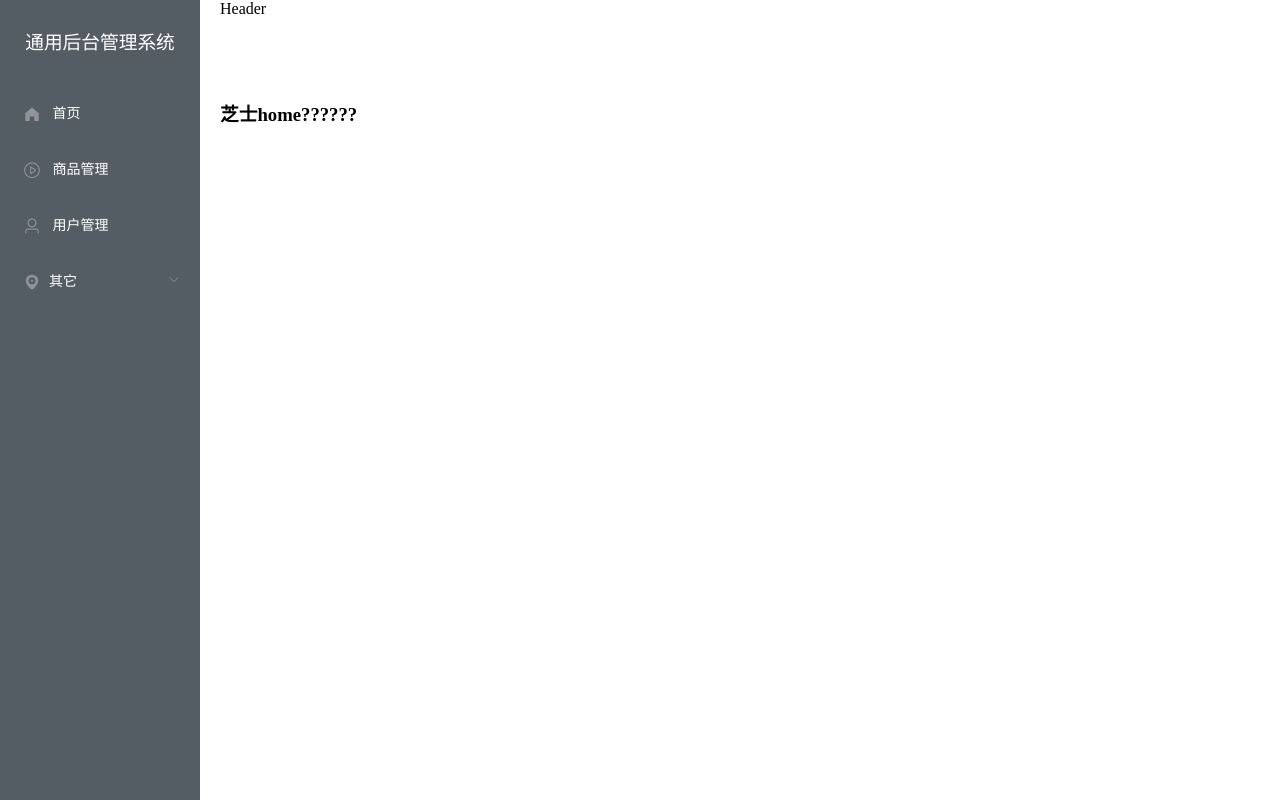
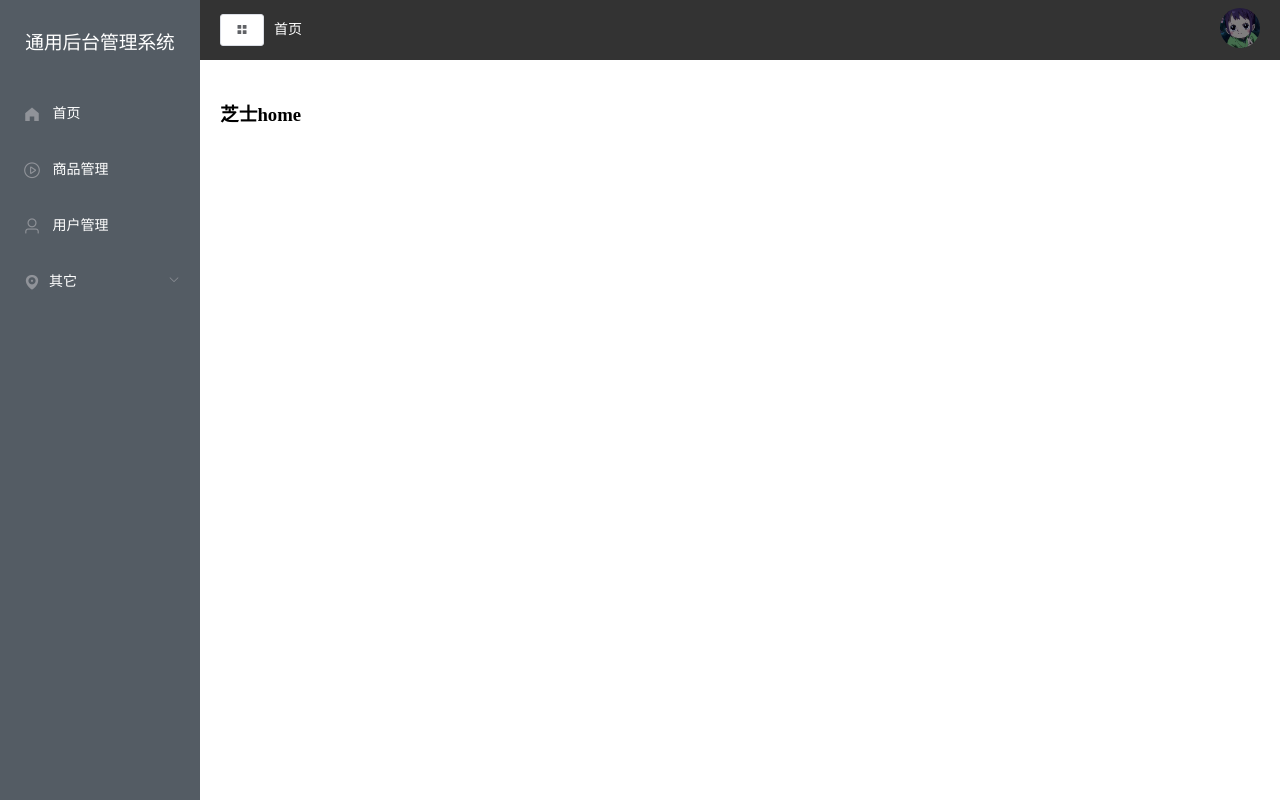
Before and after one commit to chi3316/vue-app-demo, a Vue app: page /#/home in a window 1280 px wide. Built offline with nearby package versions, Linux system fonts and the light colour scheme.

Commit message:
完成了顶部的header以及样式组件

```diff
--- /dev/null
+++ b/src/components/CommomHeader.vue
@@ -0,0 +1,52 @@
+<template>
+    <div class="header-container">
+        <div class="l-content">
+            <el-button icon="el-icon-menu" size="small"></el-button>
+            <span class="text">首页</span>
+        </div>
+        <div class="r-content">
+            <el-dropdown>
+                <span class="el-dropdown-link">
+                    <img src="../assets/user.jpg" alt="用户" class="user">
+                </span>
+                <el-dropdown-menu slot="dropdown">
+                    <el-dropdown-item>个人中心</el-dropdown-item>
+                    <el-dropdown-item>退出</el-dropdown-item>
+                </el-dropdown-menu>
+            </el-dropdown>
+        </div>
+    </div>
+</template>
+
+<style lang="less" scoped>
+.header-container {
+    padding: 0 20px;
+    background-color: #333;
+    height: 60px;
+    display: flex;
+    justify-content: space-between;
+    align-items: center;
+
+    .text {
+        color: #fff;
+        font-size: 14px;
+        margin-left: 10px;
+    }
+
+    .r-content {
+        .user {
+            width: 40px;
+            height: 40px;
+            border-radius: 50%;
+        }
+    }
+}
+</style>
+
+<script>
+export default {
+    data() {
+        return {}
+    }
+}
+</script>
--- a/src/views/Home.vue
+++ b/src/views/Home.vue
@@ -1,5 +1,5 @@
 <template>
-    <h1>芝士home??????</h1>
+    <h1>芝士home</h1>
 </template>
 <script>
 export default {
--- a/src/views/Main.vue
+++ b/src/views/Main.vue
@@ -5,7 +5,9 @@
                 <common-asid />
             </el-aside>
             <el-container>
-                <el-header>Header</el-header>
+                <el-header>
+                    <Commom-header />
+                </el-header>
                 <el-main>
                     <!-- 路由出口 -->
                     <router-view></router-view>
@@ -14,14 +16,21 @@
         </el-container>
     </div>
 </template>
+<style>
+.el-header {
+    padding: 0;
+}
+</style>
 <script>
 import CommonAsid from '@/components/CommonAsid.vue';
+import CommomHeader from '../components/CommomHeader.vue';
 export default {
     data() {
         return {}
     },
     components: {
-        CommonAsid
+        CommonAsid,
+        CommomHeader
     }
 }
 </script>
```
Also changed, not shown: src/assets/user.jpg (added).
